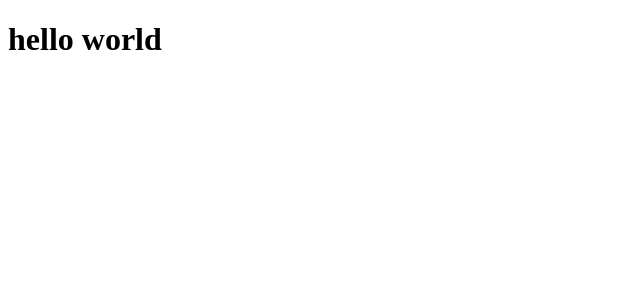
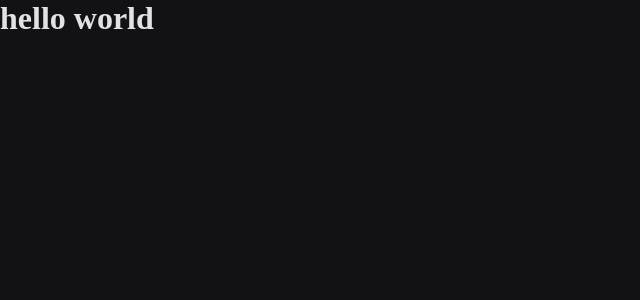
Before and after one commit to MatheusF99/portfolio, a Next.js app: page / in a window 1280 px wide. Shown: the top 300 px of the page, without its empty margins (0-640 px from the left). Built offline with nearby package versions, Linux system fonts and the light colour scheme.

Commit message:
configurando theme

```diff
--- a/pages/_app.tsx
+++ /dev/null
@@ -1,8 +0,0 @@
-import React from 'react'
-import { AppProps } from 'next/app'
-
-const MyApp: React.FC<AppProps> = ({ Component, pageProps }) => {
-  return <Component {...pageProps} />
-}
-
-export default MyApp
--- /dev/null
+++ b/src/pages/_app.tsx
@@ -0,0 +1,16 @@
+// eslint-disable-next-line no-use-before-define
+import React from 'react'
+import { AppProps } from 'next/app'
+
+import GlobalStyles from '../styles/global'
+
+const MyApp: React.FC<AppProps> = ({ Component, pageProps }) => {
+  return (
+    <>
+      <Component {...pageProps} />
+      <GlobalStyles />
+    </>
+  )
+}
+
+export default MyApp
--- /dev/null
+++ b/src/pages/_document.tsx
@@ -0,0 +1,32 @@
+import React from 'react'
+import Document, { DocumentContext, DocumentInitialProps } from 'next/document'
+import { ServerStyleSheet } from 'styled-components'
+
+export default class MyDocument extends Document {
+  static async getInitialProps(
+    ctx: DocumentContext
+  ): Promise<DocumentInitialProps> {
+    const sheet = new ServerStyleSheet()
+    const originalRenderPage = ctx.renderPage
+
+    try {
+      ctx.renderPage = () =>
+        originalRenderPage({
+          enhanceApp: App => props => sheet.collectStyles(<App {...props} />)
+        })
+
+      const initialProps = await Document.getInitialProps(ctx)
+      return {
+        ...initialProps,
+        styles: (
+          <>
+            {initialProps.styles}
+            {sheet.getStyleElement()}
+          </>
+        )
+      }
+    } finally {
+      sheet.seal()
+    }
+  }
+}
--- /dev/null
+++ b/src/styles/global.ts
@@ -0,0 +1,14 @@
+import { createGlobalStyle } from 'styled-components'
+
+export default createGlobalStyle`
+    *{
+        margin: 0;
+        padding: 0;
+        box-sizing: border-box;
+    }
+
+    body{
+        background: #121214;
+        color: #e1e1e6;
+    }
+`
```
Also changed, not shown: src/pages/index.tsx (renamed from pages/index.tsx).
